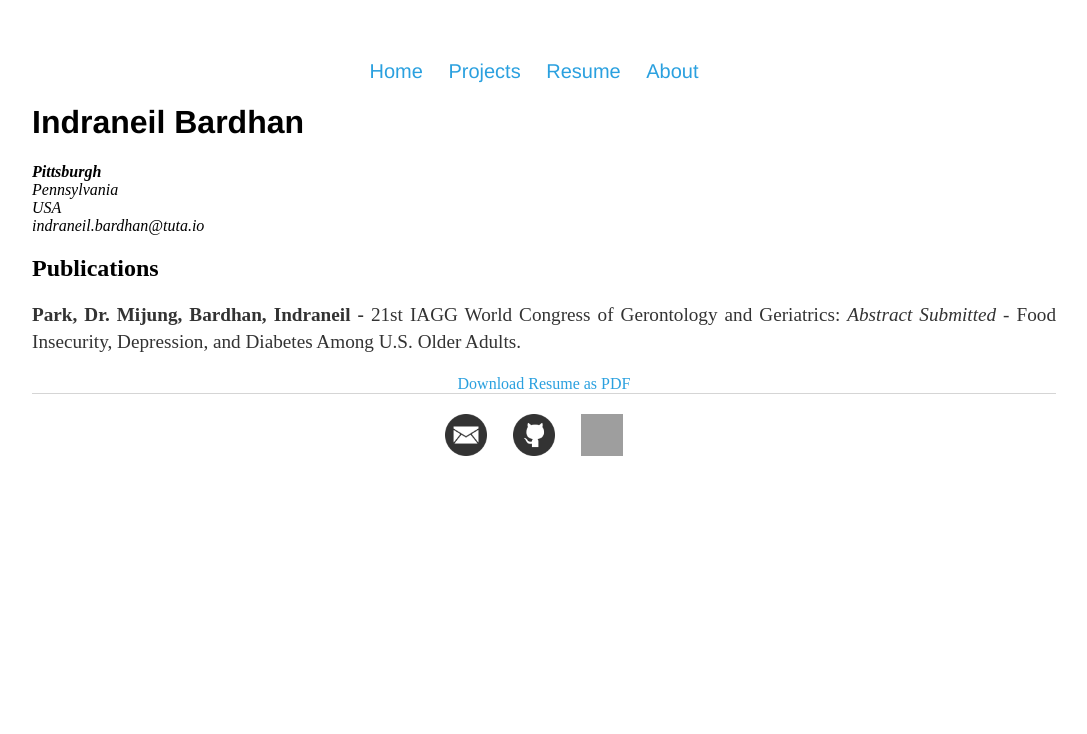
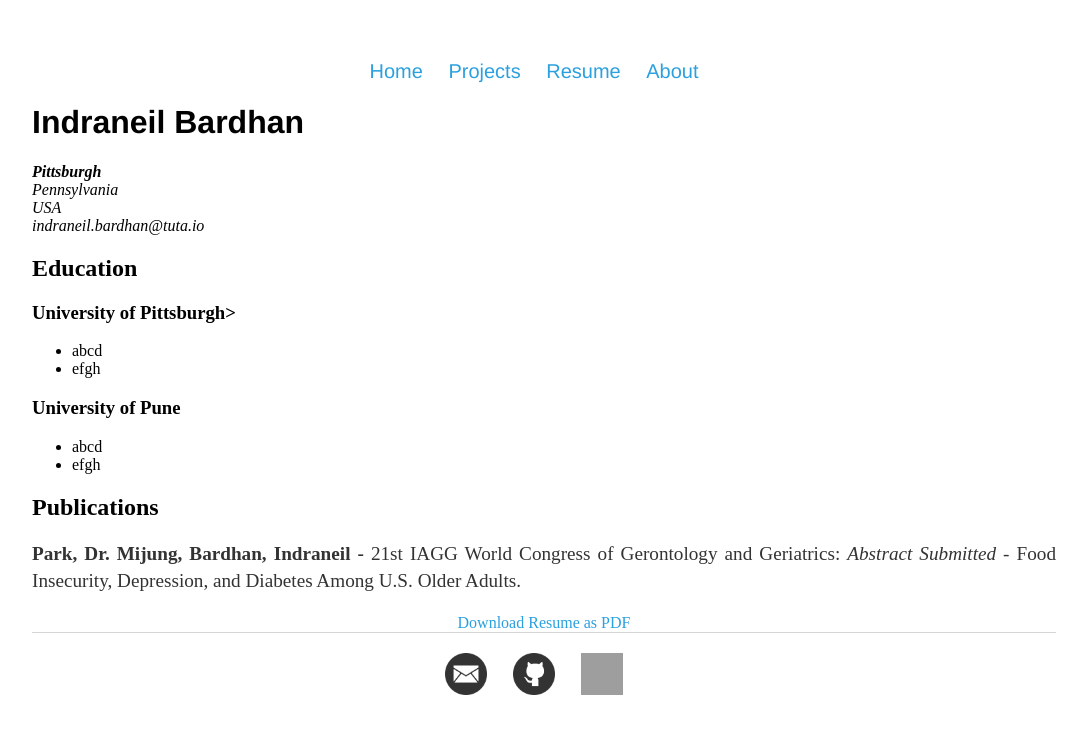
Before and after one commit to NeilBardhan/neilbardhan.github.io, a Jekyll site: the page built from resume/index.html, in a window 1280 px wide. Shown: the top 734 px of the page, without its empty margins (96-1183 px from the left). Built offline with Jekyll 4.4.1, drawn with Linux system fonts in a browser that asks for light colours; grey boxes are pictures that could not be loaded.

Commit message:
Update index.html

```diff
--- a/resume/index.html
+++ b/resume/index.html
@@ -11,6 +11,17 @@ title: Indraneil Bardhan's Resume
 		USA<br>
 		<span class="obfuscate">indraneil.bardhan@tuta.io</span>
 		</address>
+		<h2>Education</h2>
+			<h3>University of Pittsburgh></h3>
+				<ul>
+					<li>abcd</li>
+					<li>efgh</li>
+				</ul>
+		<h3>University of Pune</h3>
+				<ul>
+					<li>abcd</li>
+					<li>efgh</li>
+				</ul>
 
 		<h2>Publications</h2>
 
```
